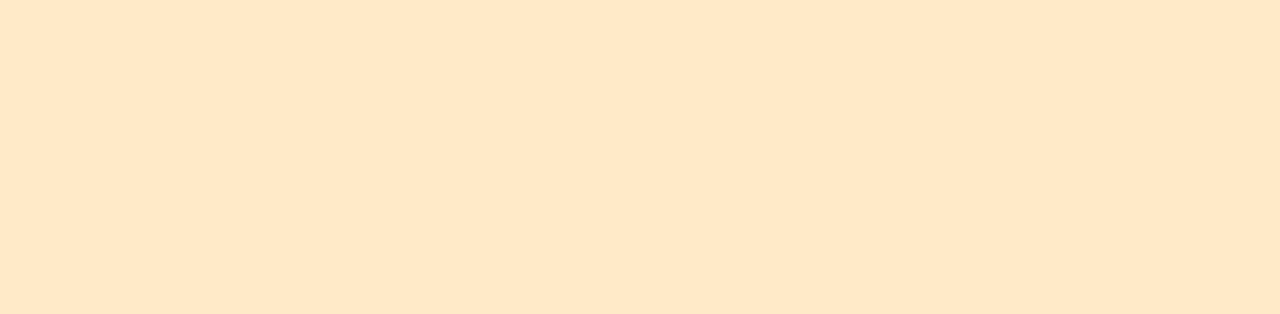
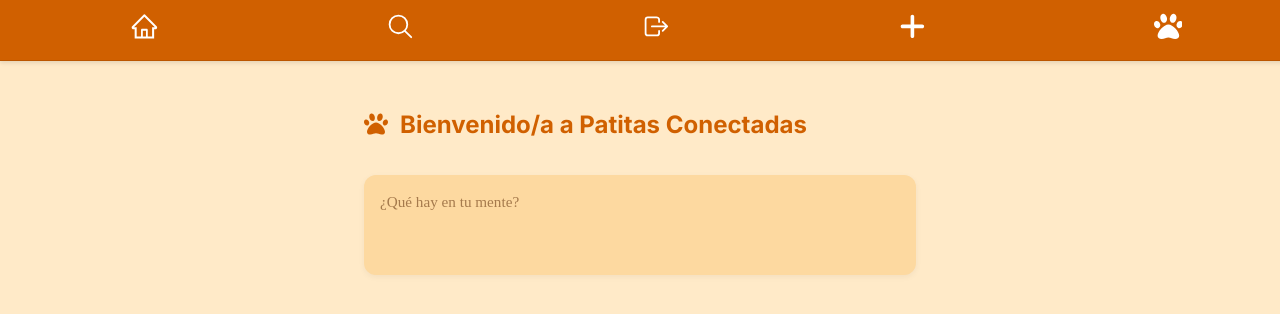
Before and after one commit to capimaker/patitApp, a React (Vite) app: page /home in a window 1280 px wide. Before the commit this address had no page. Shown: the top 314 px of the page. Built offline with nearby package versions, Linux system fonts and the light colour scheme; a web font is replaced by a local one.

Commit message:
header en proceso

```diff
--- a/index.html
+++ b/index.html
@@ -1,6 +1,8 @@
 <!doctype html>
 <html lang="en">
   <head>
+     <meta charset="UTF-8" />
+    <meta name="viewport" content="width=device-width, initial-scale=1.0" />
     <link rel="preconnect" href="https://fonts.googleapis.com" />
     <link rel="preconnect" href="https://fonts.gstatic.com" crossorigin />
     <link
--- a/src/App.css
+++ b/src/App.css
@@ -45,3 +45,10 @@ h1 {
   font-family: var(--titulos);
   color: var(--acentos);
 }
+
+body {
+  margin: 0;
+  padding: 0;
+  overflow-x: hidden;
+  background-color: var(--fondo); /* si usas una variable */
+}
--- a/src/App.jsx
+++ b/src/App.jsx
@@ -1,8 +1,8 @@
 import React from "react";
 import "./App.css";
+import Home from "./components/Home/Home";
+import {BrowserRouter, Routes, Route, Navigate } from "react-router-dom";
 import Register from "./components/Register/Register";
-import {BrowserRouter, Routes, Route } from "react-router-dom";
-
 
 function App() {
 
@@ -11,7 +11,9 @@ function App() {
     <div className = "App">
       <BrowserRouter>
       <Routes>
+        <Route path="/" element={<Navigate to="/home" />} />
         <Route path="/register" element={<Register/>}/>
+         <Route path="/home" element={<Home />} />
       </Routes>
       </BrowserRouter>
     </div>
--- a/src/components/Header/Header.css
+++ b/src/components/Header/Header.css
@@ -0,0 +1,70 @@
+.header {
+  width: 100%;
+  padding: 0.75rem 1rem;
+  display: flex;
+  justify-content: space-around;
+  align-items: center;
+  background-color: #d06000;
+  z-index: 100;
+}
+
+.desktop-navbar {
+  position: fixed;
+  top: 0;
+  left: 0;
+  right: 0;
+  border-bottom: 1px solid rgba(0, 0, 0, 0.1);
+  box-shadow: 0 2px 4px rgba(0, 0, 0, 0.1);
+}
+
+/* 💡 Este es el que faltaba posicionar bien */
+.mobile-navbar {
+  position: fixed;
+  bottom: 0;
+  left: 0;
+  right: 0;
+  width: 100%;
+  height: 60px;
+  display: flex;
+  justify-content: space-around;
+  align-items: center;
+  padding: 0.5rem 1rem;
+  border-top-left-radius: 1rem;
+  border-top-right-radius: 1rem;
+  background-color: #d06000;
+  box-shadow: 0 -2px 4px rgba(0, 0, 0, 0.1);
+  z-index: 100;
+}
+
+/* Icon styles */
+.nav-icon {
+  font-size: 1.8rem;
+  color: white;
+  transition: transform 0.2s ease, color 0.2s ease;
+}
+
+.nav-icon:hover {
+  transform: scale(1.1);
+  color: #ffd2a6;
+}
+
+/* Responsive behavior */
+@media (min-width: 768px) {
+  .mobile-navbar {
+    display: none;
+  }
+
+  .desktop-navbar {
+    display: flex;
+  }
+}
+
+@media (max-width: 767px) {
+  .mobile-navbar {
+    display: flex;
+  }
+
+  .desktop-navbar {
+    display: none;
+  }
+}
--- a/src/components/Header/Header.jsx
+++ b/src/components/Header/Header.jsx
@@ -1,64 +1,39 @@
 import React from "react";
 import { Link, useNavigate } from "react-router-dom";
-import { useDispatch, useSelector } from "react-redux";
-import { logoutUser } from "../redux/userSlice";
+import { AiOutlineHome } from "react-icons/ai";
+import { IoSearchOutline, IoLogOutOutline } from "react-icons/io5";
+import { FaPlus } from "react-icons/fa6";
+import { FaPaw } from "react-icons/fa";
 import "./Header.css";
-import { AiOutlineHome } from "react-icons/ai";
-import { IoSearchOutline } from "react-icons/io5";
-import { FiLogOut, FiPlus, FiSearch } from "react-icons/fi";
-import { FaPaw } from "react-icons/fa";
 
 const Header = () => {
-  const dispatch = useDispatch();
   const navigate = useNavigate();
-  const token = useSelector((state) => state.user.token);
 
   const handleLogout = () => {
-    dispatch(logoutUser());
+    localStorage.removeItem("token");
     navigate("/login");
   };
 
   return (
-    <header className="header">
-      <nav className="navbar">
-        <div className="navbar-left">
-          <Link to="/home">
-            <AiOutlineHome className="nav-icon" />
-          </Link>
-
-          <div className="desktop-only">
-            <Link to="/search">
-              <IoSearchOutline className="nav-icon" />
-            </Link>
-          </div>
-
-          <Link to="/logout" onClick={handleLogout}>
-            <FiLogOut className="nav-icon" />
-          </Link>
-
-          <div className="desktop-only">
-            <Link to="/add">
-              <FiPlus className="nav-icon" />
-            </Link>
-          </div>
-
-          <div className="desktop-only">
-            <Link to="/add">
-              <FaPaw className="nav-icon" />
-            </Link>
-          </div>
-        </div>
+    <>
+      {/* NAVBAR DESKTOP */}
+      <nav className="header desktop-navbar">
+        <Link to="/home" className="nav-icon"><AiOutlineHome /></Link>
+        <Link to="/search" className="nav-icon"><IoSearchOutline /></Link>
+        <span onClick={handleLogout} className="nav-icon"><IoLogOutOutline /></span>
+        <Link to="/create" className="nav-icon"><FaPlus /></Link>
+        <Link to="/profile" className="nav-icon"><FaPaw /></Link>
       </nav>
 
-      <div className="mobile-footer">
-        <Link to="/search">
-          <FiSearch className="nav-icon" />
-        </Link>
-        <Link to="/add">
-          <FiPlus className="nav-icon" />
-        </Link>
-      </div>
-    </header>
+      {/* NAVBAR MOBILE */}
+      <nav className="header mobile-navbar">
+        <Link to="/home" className="nav-icon"><AiOutlineHome /></Link>
+        <Link to="/search" className="nav-icon"><IoSearchOutline /></Link>
+        <Link to="/create" className="nav-icon"><FaPlus /></Link>
+        <Link to="/profile" className="nav-icon"><FaPaw /></Link>
+        <span onClick={handleLogout} className="nav-icon"><IoLogOutOutline /></span>
+      </nav>
+    </>
   );
 };
 
--- /dev/null
+++ b/src/components/Home/Home.css
@@ -0,0 +1,78 @@
+.home-container {
+  padding: 1.5rem;
+  padding-top: 90px; /* espacio por el header fijo */
+  box-sizing: border-box;
+  max-width: 600px;
+  margin: 0 auto;
+}
+
+.welcome-header {
+  display: flex;
+  align-items: center;
+  gap: 0.75rem;
+  margin-bottom: 1rem;
+  color: #d06000;
+  font-family: var(--titulos);
+}
+
+.paw-icon {
+  font-size: 1.5rem;
+  color: #d06000;
+}
+
+.post-box {
+  background-color: #ffeac8;
+  border-radius: 12px;
+  padding: 1rem;
+  box-shadow: 0 2px 6px rgba(0, 0, 0, 0.05);
+}
+
+.post-input {
+  width: 100%;
+  border: none;
+  resize: none;
+  font-family: var(--texto);
+  font-size: 0.95rem; /* un poco más pequeño y refinado */
+  background: transparent;
+  outline: none;
+  color: #333;
+  line-height: 1.4;
+  padding: 0;
+}
+
+.post-input::placeholder {
+  color: #a57a4c; /* marrón suave como en la imagen */
+  font-size: 0.95rem;
+  font-family: var(--texto);
+  opacity: 1;
+}
+
+/* HOVER EN ICONOS DEL NAVBAR MOBILE */
+@media (max-width: 767px) {
+  .mobile-navbar .nav-icon {
+    color: white;
+    transition: transform 0.2s ease, color 0.2s ease, background-color 0.2s ease;
+    padding: 0.5rem;
+    border-radius: 50%;
+  }
+
+  .mobile-navbar .nav-icon:hover {
+    transform: scale(1.5);
+    background-color: rgba(255, 255, 255, 0.15); /* fondo circular sutil */
+    color: #ffeac8;
+  }
+}
+
+.home-container {
+  padding-top: 90px; /* deja espacio para el navbar superior */
+  padding-bottom: 80px; /* deja espacio para el navbar inferior (mobile) */
+  box-sizing: border-box;
+}
+
+.post-box {
+  background-color: #fdd9a0;            /* color de fondo melocotón */
+  border-radius: 12px;                  /* bordes redondeados */
+  padding: 1rem;
+  box-shadow: 0 2px 6px rgba(0, 0, 0, 0.05);
+  margin-bottom: 1rem;
+}
--- a/src/components/Home/Home.jsx
+++ b/src/components/Home/Home.jsx
@@ -0,0 +1,47 @@
+import React, { useEffect, useState } from "react";
+import { useNavigate } from "react-router-dom";
+import Header from "../../components/Header/Header";
+import { FaPaw } from "react-icons/fa";
+import "./Home.css";
+
+const Home = () => {
+  const navigate = useNavigate();
+  const [redirected, setRedirected] = useState(false);
+
+  // useEffect(() => {
+  //   const token = localStorage.getItem("token");
+  //   const timeout = setTimeout(() => {
+  //     if (token) {
+  //       navigate("/post");
+  //     } else {
+  //       navigate("/login");
+  //     }
+  //     setRedirected(true);
+  //   }, 100);
+  //   return () => clearTimeout(timeout);
+  // }, [navigate]);
+
+  return (
+    <>
+      <Header />
+      {!redirected && (
+        <div className="home-container">
+          <div className="welcome-header">
+            <FaPaw className="paw-icon" />
+            <h2>Bienvenido/a a Patitas Conectadas</h2>
+          </div>
+
+          <div className="post-box">
+            <textarea
+              placeholder="¿Qué hay en tu mente?"
+              className="post-input"
+              rows={3}
+            />
+          </div>
+        </div>
+      )}
+    </>
+  );
+};
+
+export default Home;
```
